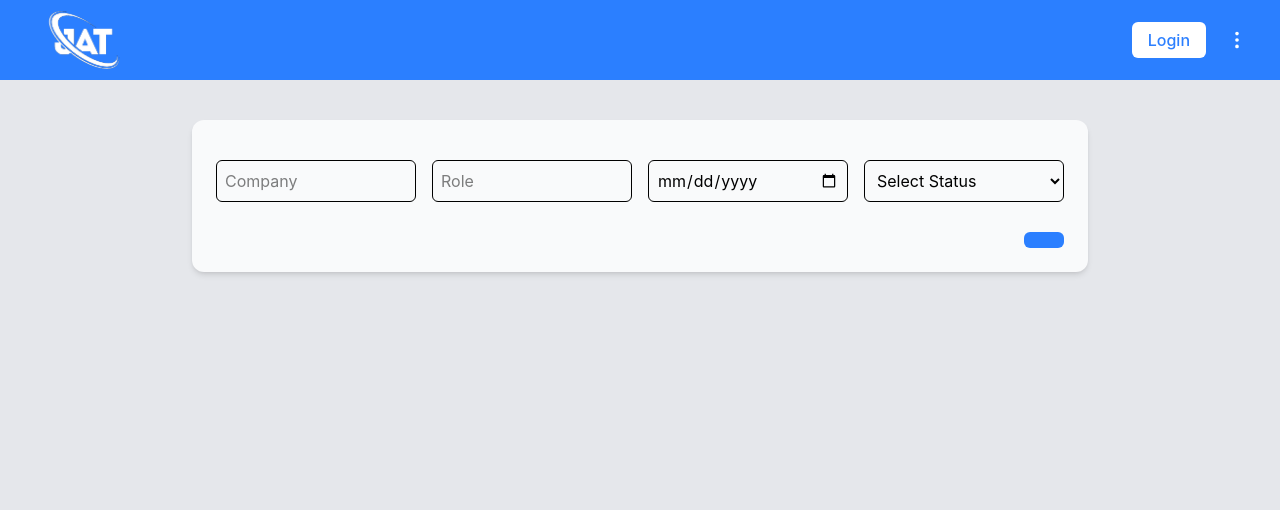
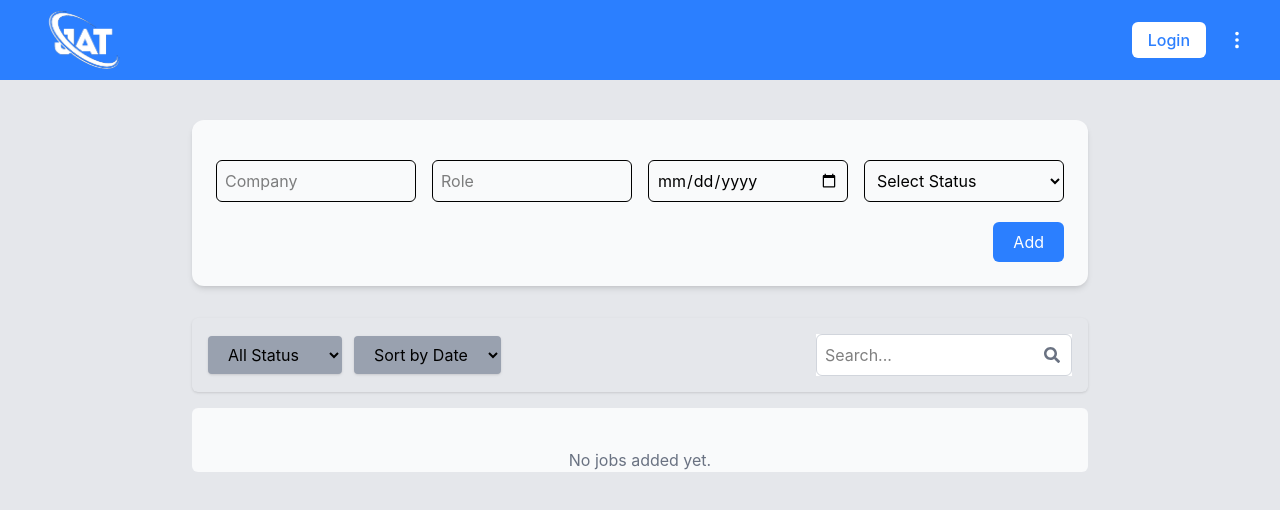
Before and after one commit to BeautiChandra/Jat, a React (Vite) app: page /login in a window 1280 px wide. Both pictures are taken after typing "Sample", "name@example.com", "Sample123" into the empty fields and a click on the button "Login". Shown: the top 510 px of the page. Built offline with nearby package versions, Linux system fonts and the light colour scheme.

Commit message:
Display job cards with context functionality and improved styling

```diff
--- a/src/Component/JobForm/JobForm.jsx
+++ b/src/Component/JobForm/JobForm.jsx
@@ -82,7 +82,9 @@ export default function JobForm() {
             <button
               type="submit"
               className="bg-blue-500 text-white px-5 py-2 rounded-md"
-            ></button>
+            >
+              Add
+            </button>
           </div>
         </form>
       </div>
--- a/src/Component/JobList/JobList.jsx
+++ b/src/Component/JobList/JobList.jsx
@@ -1,56 +1,64 @@
-// import { useState } from "react";
-// import Jobcard from "../Jobcard/Jobcard";
-// import { FaSearch } from "react-icons/fa";
-// import useForm from "../../Context/UseForm";
-// export default function JobList() {
-//   const { jobs } = useForm();
-//   // const [displayJob, setDisplayJob] = useState(jobs);
+import { useState } from "react";
+import Jobcard from "../Jobcard/Jobcard";
+import { FaSearch } from "react-icons/fa";
+import { UseForm } from "../../Context/FormContext.jsx";
+export default function JobList() {
+  const { jobsData } = UseForm();
+  const [search, setSearch] = useState("");
+  const [statusFilter, setStatusFilter] = useState("All Status");
 
-//   const [search, setSearch] = useState("");
-//   // const getItems = () => {
-//   //   jobs.filter((job) => {
-//   //     job.company?.toLowerCase().includes(search.toLowerCase());
-//   //     job.role?.toLowerCase().includes(search.toLowerCase());
-//   //     job.status?.toLowerCase().includes(search.toLowerCase());
-//   //     job.date?.toLowerCase().includes(search.toLowerCase());
-//   //   });
-//   // };
+  const FilteredJobs = jobsData.filter((job) => {
+    const matchSearch = job.company
+      ?.toLowerCase()
+      .includes(search.toLowerCase());
+    const matchStatus =
+      statusFilter == "All Status" || job.status == statusFilter;
+    return matchSearch && matchStatus;
+  });
 
-//   return (
-//     <div className="w-full  mt-8 flex items-center flex-col gap-4">
-//       <div className="w-[70%] flex justify-between items-center p-4 rounded-md shadow">
-//         <div className=" flex gap-3">
-//           <select className="p-2 px-4  shadow rounded bg-gray-400">
-//             <option> All Status</option>
+  return (
+    <div className="w-full  mt-8 flex items-center flex-col gap-4">
+      <div className="w-[70%] flex justify-between items-center p-4 rounded-md shadow">
+        <div className=" flex gap-3">
+          <select className="p-2 px-4  shadow rounded bg-gray-400">
+            <option> All Status</option>
 
-//             <option>Applied</option>
-//             <option>Shortlisted</option>
-//             <option>Interview</option>
-//             <option>Rejected</option>
-//             <option>Selected</option>
-//           </select>
-//           <select className="p-2 px-4 shadow rounded bg-gray-400">
-//             <option>Sort by Date</option>
-//             <option>Newest First</option>
-//             <option>Oldest First</option>
-//           </select>
-//         </div>
-//         <div className="relative w-64 bg-white">
-//           <input
-//             type="text"
-//             placeholder="Search..."
-//             className="w-full p-2 pr-10 border border-gray-300 rounded-md outline-none focus:ring-2 focus:ring-blue-400"
-//             value={search}
-//             onChange={(e) => setSearch(e.target.value)}
-//           />
+            <option>Applied</option>
+            <option>Shortlisted</option>
+            <option>Interview</option>
+            <option>Rejected</option>
+            <option>Selected</option>
+          </select>
+          <select className="p-2 px-4 shadow rounded bg-gray-400">
+            <option>Sort by Date</option>
+            <option>Newest First</option>
+            <option>Oldest First</option>
+          </select>
+        </div>
+        <div className="relative w-64 bg-white">
+          <input
+            type="text"
+            placeholder="Search..."
+            className="w-full p-2 pr-10 border border-gray-300 rounded-md outline-none focus:ring-2 focus:ring-blue-400"
+            value={search}
+            onChange={(e) => setSearch(e.target.value)}
+          />
 
-//           <FaSearch className="absolute right-3 top-1/2 -translate-y-1/2 text-gray-500" />
-//         </div>
-//       </div>
-//       <div className="w-[70%] h-full mb-5 bg-gray-50 rounded-md ">
-//         {/* <p className="text-center mt-10">No Jobs Yet</p> */}
-//         <Jobcard />
-//       </div>
-//     </div>
-//   );
-// }
+          <FaSearch className="absolute right-3 top-1/2 -translate-y-1/2 text-gray-500" />
+        </div>
+      </div>
+      <div className="w-[70%] h-full mb-5 bg-gray-50 rounded-md ">
+        {/* <p className="text-center mt-10">No Jobs Yet</p> */}
+        {FilteredJobs.length > 0 ? (
+          FilteredJobs.map((job) => <Jobcard key={job.id} job={job} />)
+        ) : (
+          <p className="text-center mt-10 text-gray-500">
+            {jobsData.length === 0
+              ? "No jobs added yet."
+              : "No matching jobs found."}
+          </p>
+        )}
+      </div>
+    </div>
+  );
+}
--- a/src/Component/Jobcard/Jobcard.jsx
+++ b/src/Component/Jobcard/Jobcard.jsx
@@ -1,79 +1,75 @@
-// import { useState } from "react";
-// import useForm from "../../Context/UseForm";
-// import { MoreVertical } from "lucide-react";
+import { useState } from "react";
+import { UseForm } from "../../Context/FormContext.jsx";
+import { MoreVertical } from "lucide-react";
 
-// export default function JobCard() {
-//   const { jobs, setJobs, setEditIndex } = useForm();
-//   const [openMenu, setOpenMenu] = useState(null);
+export default function JobCard({ job }) {
+  const { deleteJob, editJob } = UseForm();
 
-//   const handleDelete = (i) => {
-//     const updatedJobs = jobs.filter((_, index) => index !== i);
-//     setJobs(updatedJobs);
-//     setOpenMenu(null); // ✅ close menu
-//   };
+  // Local state to handle the "Edit Mode" UI
+  const [isEditing, setIsEditing] = useState(false);
+  const [editData, setEditData] = useState({ ...job });
+  const [showMenu, setShowMenu] = useState(false);
 
-//   return (
-//     <div className="w-full mt-10 px-4">
-//       {jobs.map((item, index) => (
-//         <div
-//           key={index}
-//           className="bg-white shadow-md p-4 m-4  border-b-gray-400 flex justify-between items-center"
-//         >
-//           <div>
-//             <h2 className="text-lg font-semibold">{item.company}</h2>
+  const handleUpdate = () => {
+    editJob(editData);
+    setIsEditing(false); // Close edit mode after saving
+  };
 
-//             {/* ROLE */}
-//             <p
-//               className={`text-sm px-3 py-1 rounded-md inline-block mt-2 ${
-//                 item.role.toLowerCase() === "frontend"
-//                   ? "bg-green-600 text-white"
-//                   : item.role.toLowerCase() === "backend"
-//                   ? "bg-blue-600 text-white"
-//                   : "bg-gray-100 text-gray-600"
-//               }`}
-//             >
-//               {item.role}
-//             </p>
+  return (
+    <div className="w-full bg-white  p-6 mt-6  shadow-sm flex justify-between items-center hover:bg-sky-100">
+      {isEditing ? (
+        // EDIT MODE: Show Input Fields
+        <div className="flex gap-2 grow">
+          <input
+            className="border p-1 rounded"
+            value={editData.company}
+            onChange={(e) =>
+              setEditData({ ...editData, company: e.target.value })
+            }
+          />
+          <input
+            className="border p-1 rounded"
+            value={editData.role}
+            onChange={(e) => setEditData({ ...editData, role: e.target.value })}
+          />
+          <button onClick={handleUpdate} className="text-green-600 font-bold">
+            Save
+          </button>
+        </div>
+      ) : (
+        // VIEW MODE: Show Text
+        <div className="grow">
+          <h3 className="font-bold text-lg">{job.company}</h3>
+          <p className="text-gray-600">
+            {job.role} - <span className="text-sm italic">{job.status}</span>
+          </p>
+        </div>
+      )}
 
-//             {/* STATUS */}
-//             <span className="text-sm ml-2 bg-blue-100 text-blue-600 px-2 py-1 rounded-md">
-//               {item.status}
-//             </span>
-//           </div>
+      <div className="relative">
+        <button onClick={() => setShowMenu(!showMenu)}>
+          {" "}
+          <MoreVertical className=" cursor-pointer" />
+        </button>
 
-//           <div className="flex items-center gap-4 relative">
-//             <p className="text-gray-500">{item.date}</p>
+        {showMenu && (
+          <div className=" absolute right-0 w-30 mr-2 bg-gray-100 p-2  flex flex-col gap-2">
+            <button
+              onClick={() => setIsEditing(!isEditing)}
+              className=" px-3 py-1 rounded text-sm hover:text-red-600 bg-gray-200"
+            >
+              {isEditing ? "Cancel" : "Edit"}
+            </button>
 
-//             <button
-//               onClick={() => setOpenMenu(openMenu === index ? null : index)}
-//               className="p-1 hover:bg-gray-100 rounded-full"
-//             >
-//               <MoreVertical size={20} />
-//             </button>
-
-//             {/* MENU */}
-//             {openMenu === index && (
-//               <div className="absolute right-0 top-8 w-28 rounded-lg bg-white shadow-lg border z-10">
-//                 <button
-//                   className="w-full text-left px-3 py-2 hover:bg-gray-100 text-sm rounded-t-lg"
-//                   onClick={() => {
-//                     setEditIndex(index), setOpenMenu(null);
-//                   }}
-//                 >
-//                   Edit
-//                 </button>
-
-//                 <button
-//                   onClick={() => handleDelete(index)} // ✅ FIX
-//                   className="w-full text-left px-3 py-2 hover:bg-red-100 text-sm text-red-500 rounded-b-lg"
-//                 >
-//                   Delete
-//                 </button>
-//               </div>
-//             )}
-//           </div>
-//         </div>
-//       ))}
-//     </div>
-//   );
-// }
+            <button
+              onClick={() => deleteJob(job.id)}
+              className="px-3 py-1 rounded text-sm hover:text-red-600 bg-gray-200"
+            >
+              Delete
+            </button>
+          </div>
+        )}
+      </div>
+    </div>
+  );
+}
--- a/src/Context/FormContext.jsx
+++ b/src/Context/FormContext.jsx
@@ -24,9 +24,7 @@ export default function FormContextProvider({ children }) {
 
   const editJob = (updatedJob) => {
     setJobsData((prevJobs) =>
-      prevJobs.map((job) => {
-        job.id == updatedJob.id ? updatedJob : job;
-      })
+      prevJobs.map((job) => (job.id === updatedJob.id ? updatedJob : job))
     );
   };
 
--- a/src/Pages/Dashboard.jsx
+++ b/src/Pages/Dashboard.jsx
@@ -1,14 +1,14 @@
 // import UserContextProvider from "../Context/UserContextProvider";
 import Navbar from "../Component/Header/Navbar";
 import JobForm from "../Component/JobForm/JobForm";
-// import JobList from "../Component/JobList/JobList";
+import JobList from "../Component/JobList/JobList";
 // import { FormProvider } from "../Context/FormContext";
 export default function DashBoard() {
   return (
     <>
       <Navbar />
       <JobForm />
-      {/* <JobList /> */}
+      <JobList />
     </>
   );
 }
```
